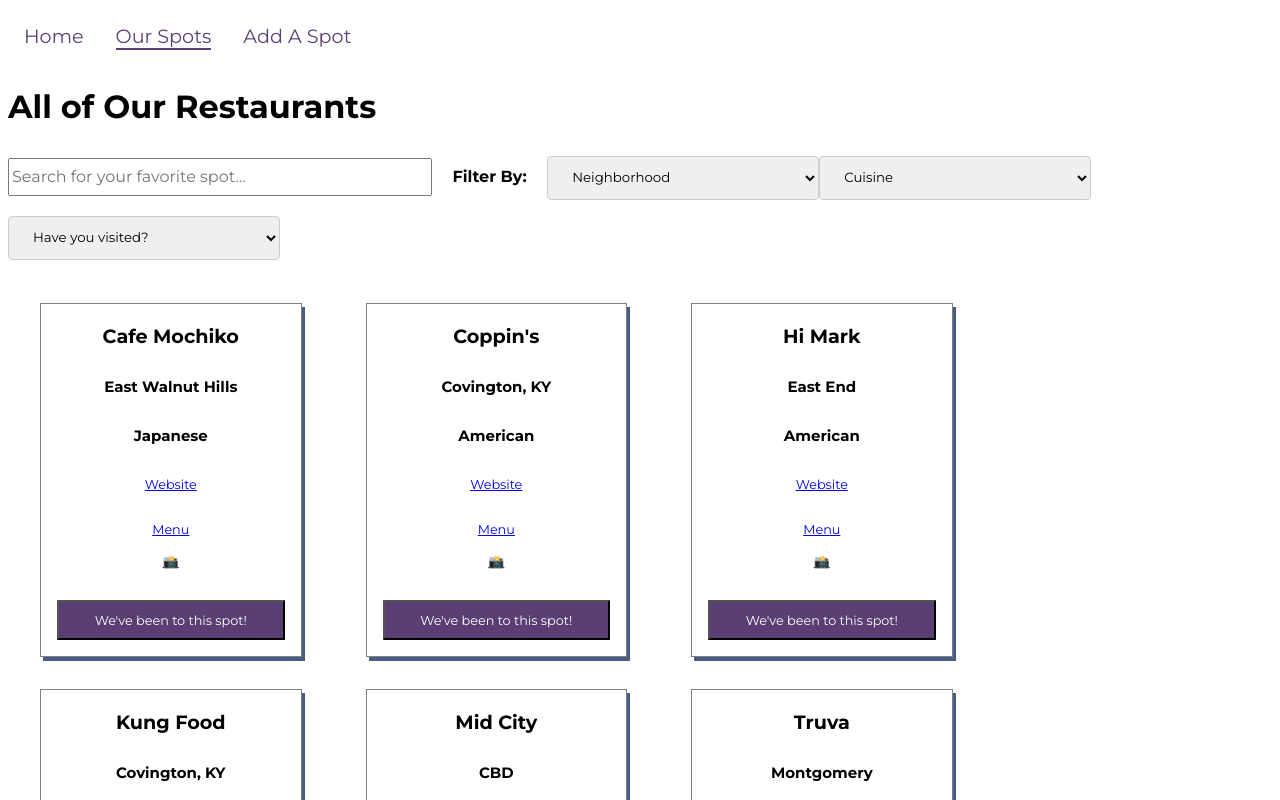
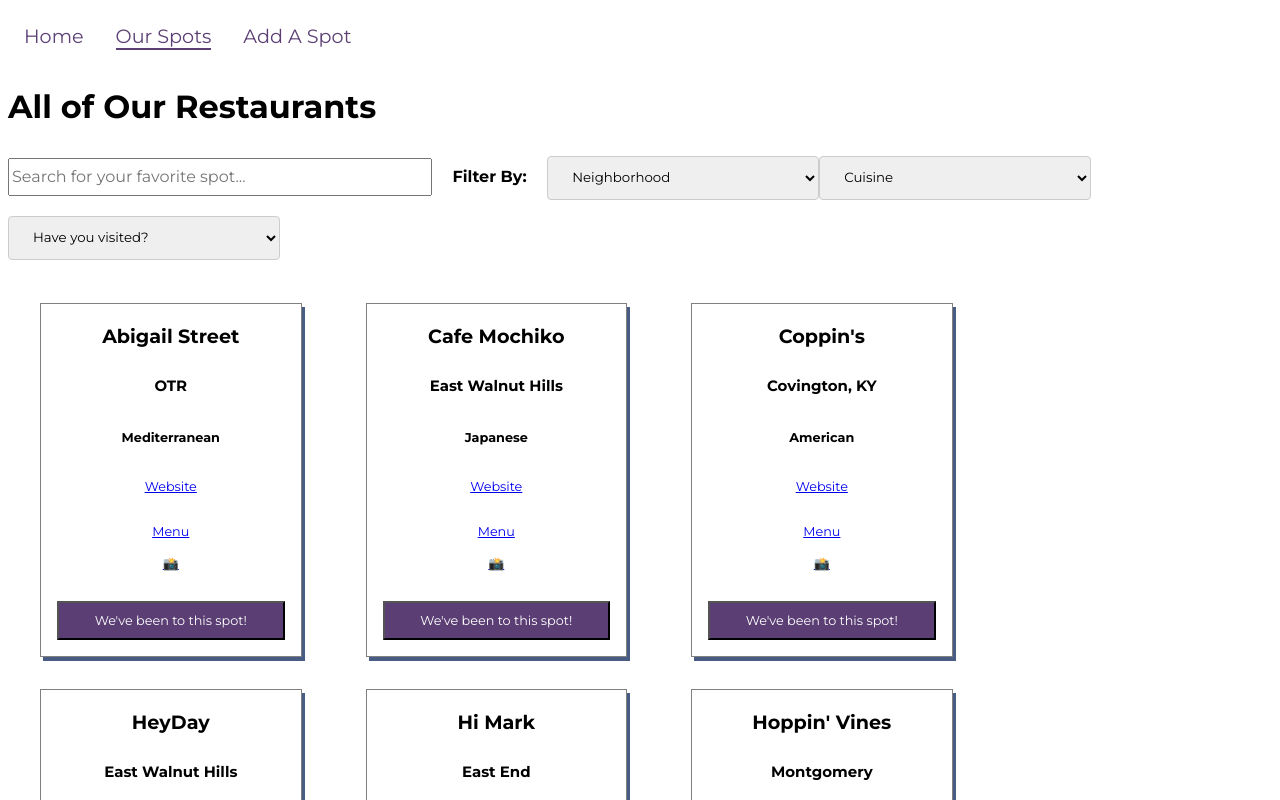
Before and after one commit to HannahChristmas/cincy-eats-react-phase-2, a React (Create React App) app: page /restaurants in a window 1280 px wide. Shown: the top 800 px of the page. Built offline with nearby package versions, Linux system fonts and the light colour scheme; data requests are answered from the project's data file.

Commit message:
Alphabetize Restaurants
Add function to App.js to sort restaurants alphabetically on render

```diff
--- a/db.json
+++ b/db.json
@@ -1,64 +1,64 @@
 {
   "restaurants": [
     {
-      "id": 1,
       "name": "Cafe Mochiko",
       "neighborhood": "East Walnut Hills",
       "cuisine": "Japanese",
       "instagram": "https://www.instagram.com/mochikocincy/",
       "website": "https://www.cafemochiko.com/",
       "menu": "https://www.cafemochiko.com/menus",
-      "visited": true
+      "visited": true,
+      "id": 1
     },
     {
-      "id": 2,
       "name": "Coppin's",
       "neighborhood": "Covington, KY",
       "cuisine": "American",
       "instagram": "https://www.instagram.com/coppinsrestaurant/",
       "website": "http://hotelcovington.com/dining/coppins/",
       "menu": "https://hotelcovington.com/wp-content/uploads/2022/09/Fall-Dinner-9.25.pdf",
-      "visited": true
+      "visited": true,
+      "id": 2
     },
     {
-      "id": 3,
       "name": "Hi Mark",
       "neighborhood": "East End",
       "cuisine": "American",
       "instagram": "https://www.instagram.com/thehimark/",
       "website": "https://www.thehimark.com/",
       "menu": "https://www.thehimark.com/pdfs/current-menu-hi-mark.pdf",
-      "visited": true
+      "visited": true,
+      "id": 3
     },
     {
-      "id": 4,
       "name": "Kung Food",
       "neighborhood": "Covington, KY",
       "cuisine": "Chinese",
       "instagram": "https://www.instagram.com/kungfoodchu/?hl=en",
       "website": "https://www.kungfood.online/",
       "menu": "https://amerasia.carry-out.com/order.asp",
-      "visited": true
+      "visited": true,
+      "id": 4
     },
     {
-      "id": 5,
       "name": "Mid City",
       "neighborhood": "CBD",
       "cuisine": "Small Plates",
       "instagram": "https://www.instagram.com/midcitycinti/?hl=en",
       "website": "https://www.midcitycinti.com/",
       "menu": "https://www.midcitycinti.com/menu",
-      "visited": true
+      "visited": true,
+      "id": 5
     },
     {
-      "id": 6,
       "name": "Truva",
       "neighborhood": "Montgomery",
       "cuisine": "Mediterranean",
       "instagram": "https://www.truvaturkishkitchen.com/",
       "website": "https://www.truvaturkishkitchen.com/",
       "menu": "https://www.truvaturkishkitchen.com/our-menu/",
-      "visited": false
+      "visited": false,
+      "id": 6
     },
     {
       "name": "The Precinct",
@@ -119,6 +119,16 @@
       "menu": "http://zundootr.com/",
       "visited": false,
       "id": 12
+    },
+    {
+      "name": "Mighty Good OTR",
+      "neighborhood": "OTR",
+      "cuisine": "American",
+      "instagram": "https://www.instagram.com/mightygoodotr/",
+      "website": "https://www.mightygoodotr.com/",
+      "menu": "https://www.mightygoodotr.com/menu",
+      "visited": false,
+      "id": 13
     }
   ]
 }
--- a/src/components/App.js
+++ b/src/components/App.js
@@ -12,30 +12,30 @@
   useEffect(() => {
     fetch('http://localhost:3004/restaurants')
       .then((response) => response.json())
-      .then((data) => setAllRestaurants(data));
+      .then((apiData) => {
+        const sortedRestaraunts = sortByName(apiData)
+        setAllRestaurants(sortedRestaraunts)
+      });
   }, [])
 
   function newRestaurantFormSubmitClick(newRestaurant){
     setAllRestaurants([...allRestaurants, newRestaurant])
   }
 
-  // const sortByName = () => {
-  //   return [...allRestaurants].sort((a, b) => {
-  //     const nameA = a.name.toUpperCase(); // ignore upper and lowercase
-  //     const nameB = b.name.toUpperCase(); // ignore upper and lowercase
-  //     if (nameA < nameB) {
-  //       return -1;
-  //     }
-  //     if (nameA > nameB) {
-  //       return 1;
-  //     }
+  const sortByName = (apiData) => {
+    return [...apiData].sort((a, b) => {
+      const nameA = a.name.toUpperCase();
+      const nameB = b.name.toUpperCase();
+      if (nameA < nameB) {
+        return -1;
+      }
+      if (nameA > nameB) {
+        return 1;
+      }
+      return 0;
+    });
 
-  //     // names must be equal
-  //     return 0;
-
-  //   });
-
-  // }
+  }
 
 
   return (
--- a/src/components/NewRestaurantForm.js
+++ b/src/components/NewRestaurantForm.js
@@ -33,7 +33,14 @@
             newRestaurantFormSubmitClick(data);
       })
       alert("Thanks for adding a new restaurant! Check it out at Our Spots.")
+      resetForm()
 }
+
+  const resetForm = () => {
+    setName('')
+    setNeighborhood('Select Neighborhood')
+  }
+
     return(
         <div className="newRestaurantFormContainer">
         <h1>New Restaurant Form</h1>
@@ -44,10 +51,14 @@
             name="name"
             placeholder="Restaurant name"
             className="input-text"
+            value={name}
             onChange={(e) => setName(e.target.value)}
             />
             <br />
-            <select onChange={(e) => setNeighborhood(e.target.value)}>
+            <select
+              onChange={(e) => setNeighborhood(e.target.value)}
+              value={neighborhood}
+              >
             < option value="Select Neighborhood">Select Neighborhood</option>
             < option value="CBD">CBD</option>
             < option value="Covington, KY">Covington, KY</option>
--- a/src/components/RestaurantCard.js
+++ b/src/components/RestaurantCard.js
@@ -20,7 +20,6 @@
             console.log(updatedRestaurant)
           const patchedRestaurants = allRestaurants.map(unchangedRestaurantFromMap => unchangedRestaurantFromMap.id === restaurant.id ? updatedRestaurant : unchangedRestaurantFromMap);
           setAllRestaurants(patchedRestaurants)
-          console.log ("After set state:", patchedRestaurants)
       })
 }
 
@@ -28,14 +27,14 @@
         <div className="card">
             <h2>{restaurant.name}</h2>
             <h3>{restaurant.neighborhood}</h3>
-            <h3>{restaurant.cuisine}</h3>
+            <h4>{restaurant.cuisine}</h4>
             <p><a href={restaurant.website}>Website</a></p>
             <p><a href={restaurant.menu}>Menu</a></p>
             <a href={restaurant.instagram}>📸</a><br/>
             {isVisited ? (
             <button onClick={handleVisitedButtonClick}>We've been to this spot!</button>
             ) : (
-            <button className="isClicked"onClick={handleVisitedButtonClick}>It's still on the list!</button>
+            <button className="isClicked" onClick={handleVisitedButtonClick}>It's still on the list!</button>
             )}
         </div>
     )
--- a/src/components/RestaurantList.js
+++ b/src/components/RestaurantList.js
@@ -4,7 +4,6 @@
 function RestaurantList({allRestaurants, setAllRestaurants, filterNeighborhood, filterCuisine, filterVisited}){
 
     const filteredByAllCriteria = allRestaurants.filter(restaurant => {
-        console.log(typeof filterVisited)
         if((filterNeighborhood === "Neighborhood" || restaurant.neighborhood === filterNeighborhood)
         && (filterCuisine === "Cuisine" || restaurant.cuisine === filterCuisine)
         && (filterVisited === "Have you visited?" || restaurant.visited.toString() === filterVisited)) {
```
Also changed, not shown: src/components/RestaurantPage.js (+0 -7 lines).
